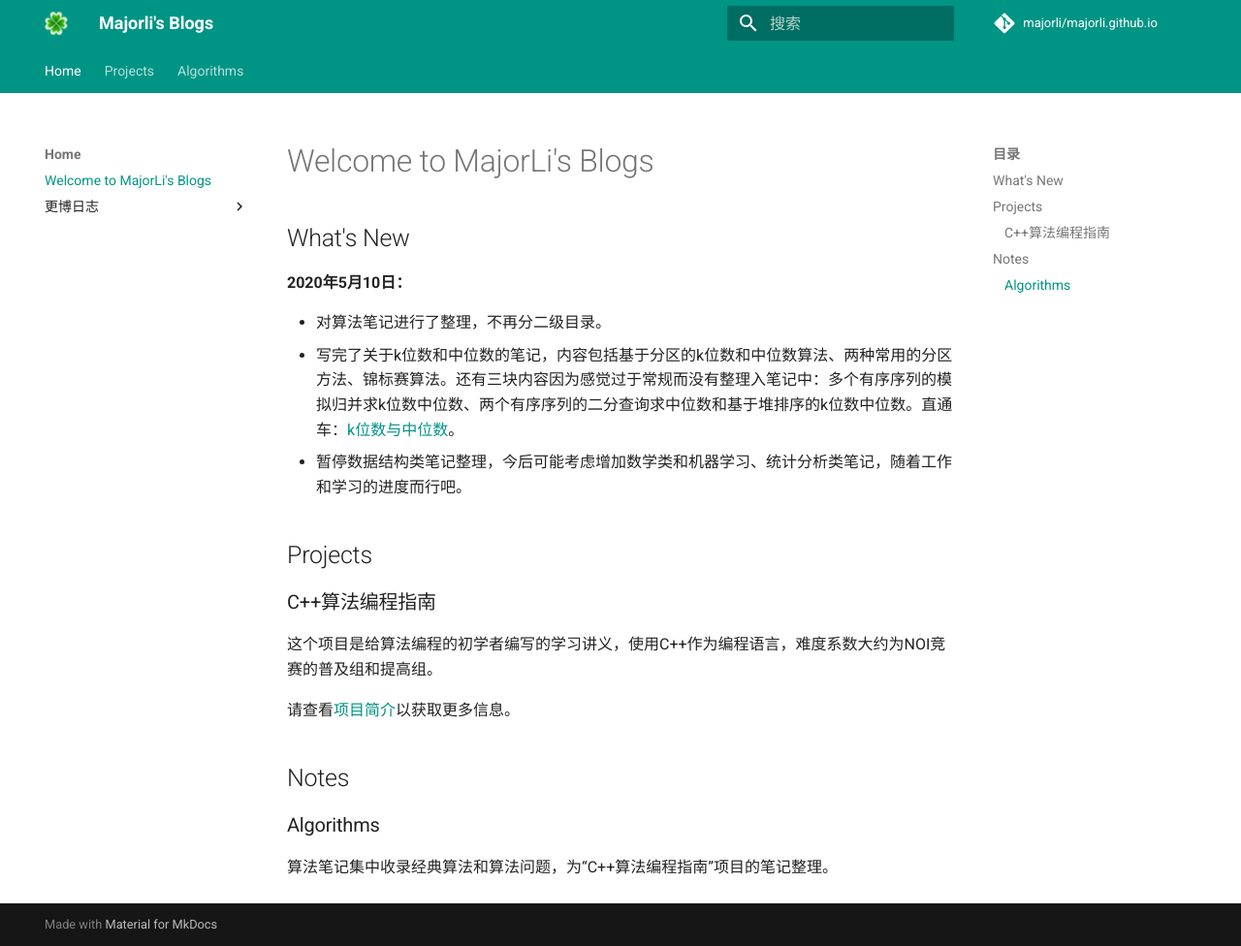
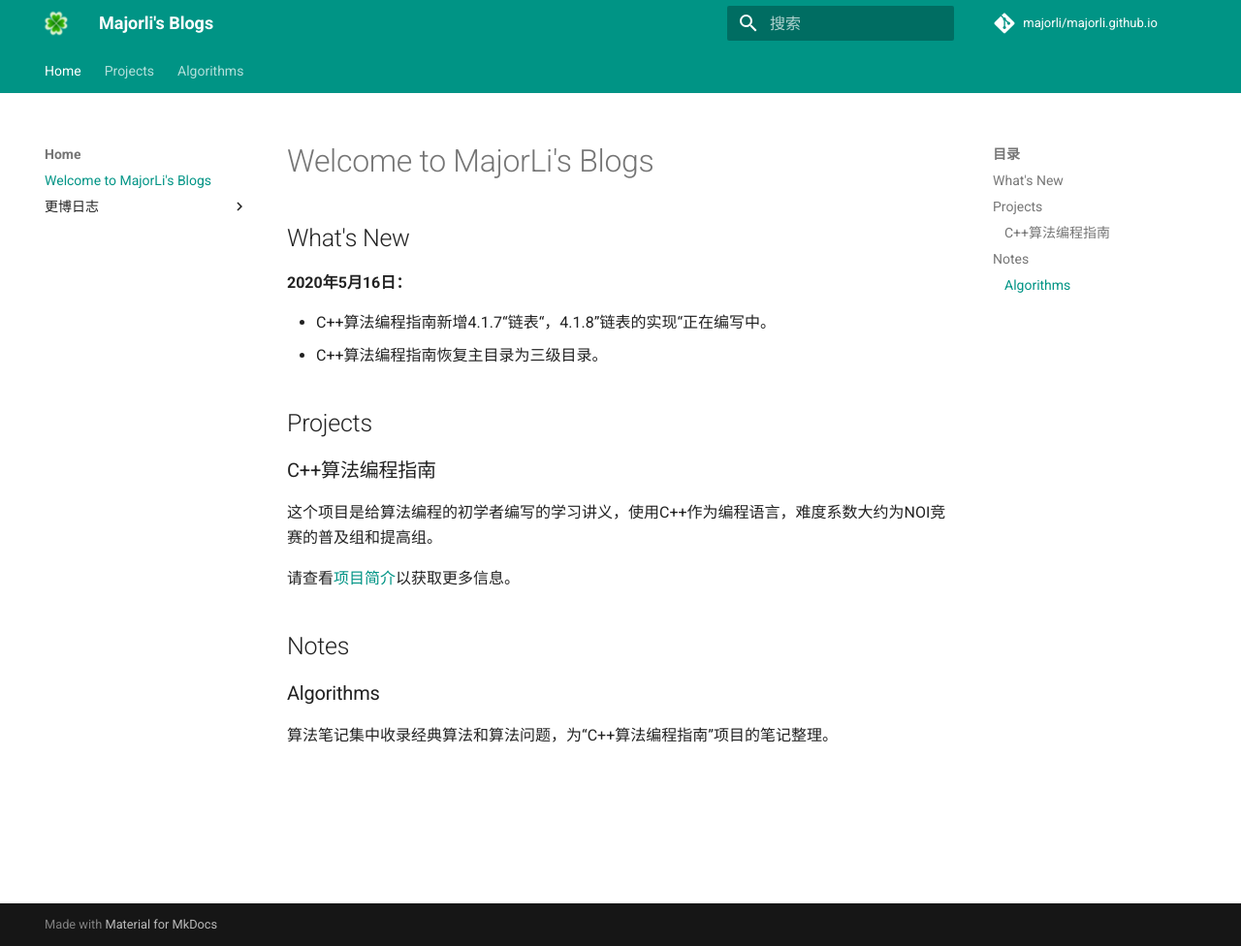
Before and after one commit to majorli/majorli.github.io, an MkDocs documentation site: the page built from docs/index.md, in a window 1280 px wide and 976 px high. Shown: the whole window at 97% size. Built offline with MkDocs 1.6.1 and Material for MkDocs 9.7.7, drawn with Linux system fonts in a browser that asks for light colours; comment, search, counter and statistics services are not loaded.

Commit message:
20200516_2155_source

```diff
--- a/docs/index.md
+++ b/docs/index.md
@@ -2,11 +2,10 @@
 
 ## What's New
 
-**2020年5月10日：**
+**2020年5月16日：**
 
-- 对算法笔记进行了整理，不再分二级目录。
-- 写完了关于k位数和中位数的笔记，内容包括基于分区的k位数和中位数算法、两种常用的分区方法、锦标赛算法。还有三块内容因为感觉过于常规而没有整理入笔记中：多个有序序列的模拟归并求k位数中位数、两个有序序列的二分查询求中位数和基于堆排序的k位数中位数。直通车：[k位数与中位数](notes/algos/kth.md)。
-- 暂停数据结构类笔记整理，今后可能考虑增加数学类和机器学习、统计分析类笔记，随着工作和学习的进度而行吧。
+- C++算法编程指南新增4.1.7“链表“，4.1.8”链表的实现“正在编写中。
+- C++算法编程指南恢复主目录为三级目录。
 
 ## Projects
 
```
Also changed, not shown: docs/journal.md (+6 -0 lines).
